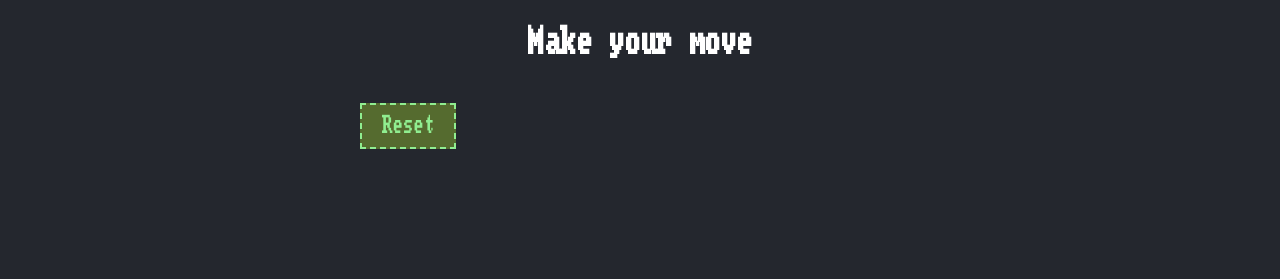
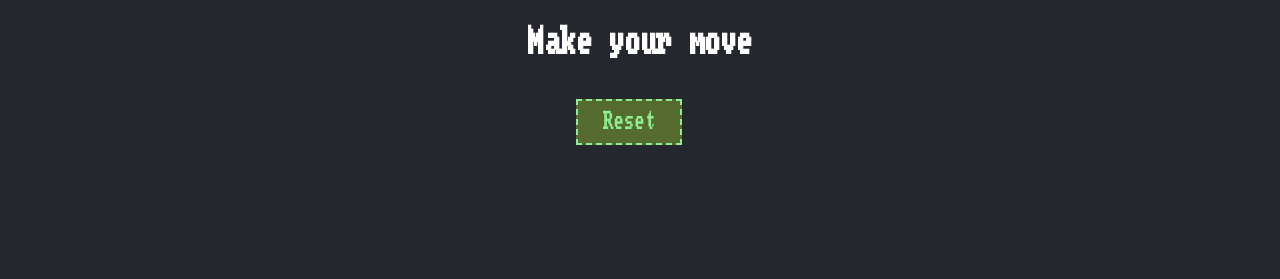
Before and after one commit to JostesMarcel/JS_Rock-Paper-Scissors, a plain HTML site: page index.html in a window 1280 px wide. Shown: the part 862-1141 px from the top of the page. Before the commit the page ends 1035 px from the top, so only its background shows below. Drawn offline with Linux system fonts and the light colour scheme.

Commit message:
position_button

```diff
--- a/assets/css/style.css
+++ b/assets/css/style.css
@@ -129,13 +129,23 @@ header h1{
     font-weight: bold;
 }
 .reset{
-    margin: 3vh 45vh;
-    padding: 10px 20px;
+    /* margin: 3vh 45vh; */
+    padding: 10px 25px;
     border: 2px dashed;
     font-size: 1.3em;
     background-color: darkolivegreen;
     color: lightgreen;
     cursor: pointer;
+}
+.container{
+    position: relative;
+    height: 200px;
+}
+.center{
+    position: absolute;
+    margin: 0;
+    top: 10%;
+    left: 45%;
 }
 img{
     width: 100px;
--- a/index.html
+++ b/index.html
@@ -48,7 +48,13 @@
     </div>
 
     <p id="action-message">Make your move</p>
-    <button class="reset" onclick="restart()">Reset</button>
+
+    <div class="container">
+        <div class="center">
+            <button class="reset" onclick="restart()">Reset</button>
+        </div>
+    </div>
+
     </main>
     <script src="assets/js/main.js"></script>
 </body>
```
